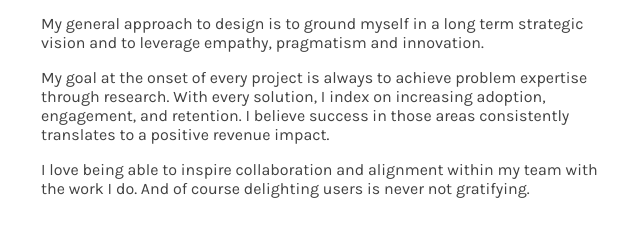
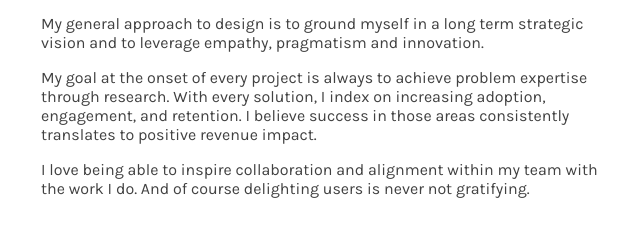
Before and after one commit to amilchling16/portfolio, a plain HTML site: page index.html in a window 1280 px wide. Shown: the part 299-534 px from the top of the page, 319-959 px from the left. Drawn offline with Linux system fonts and the light colour scheme.

Commit message:
Update index.html

```diff
--- a/index.html
+++ b/index.html
@@ -35,7 +35,7 @@
   <div>
     <h2 class="subtitle">Hi! I’m a product designer specializing in 0 to 1 projects for complex workflows.</h2>
     <p>My general approach to design is to ground myself in a long term strategic vision and to leverage empathy, pragmatism and innovation.</p>
-    <p>My goal at the onset of every project is always to achieve problem expertise through research. With every solution, I index on increasing adoption, engagement, and retention. I believe success in those areas consistently translates to a positive revenue impact.</p>
+    <p>My goal at the onset of every project is always to achieve problem expertise through research. With every solution, I index on increasing adoption, engagement, and retention. I believe success in those areas consistently translates to positive revenue impact.</p>
     <p class="last">I love being able to inspire collaboration and alignment within my team with the work I do. And of course delighting users is never not gratifying.</p>
   </div>
   <hr>
```
